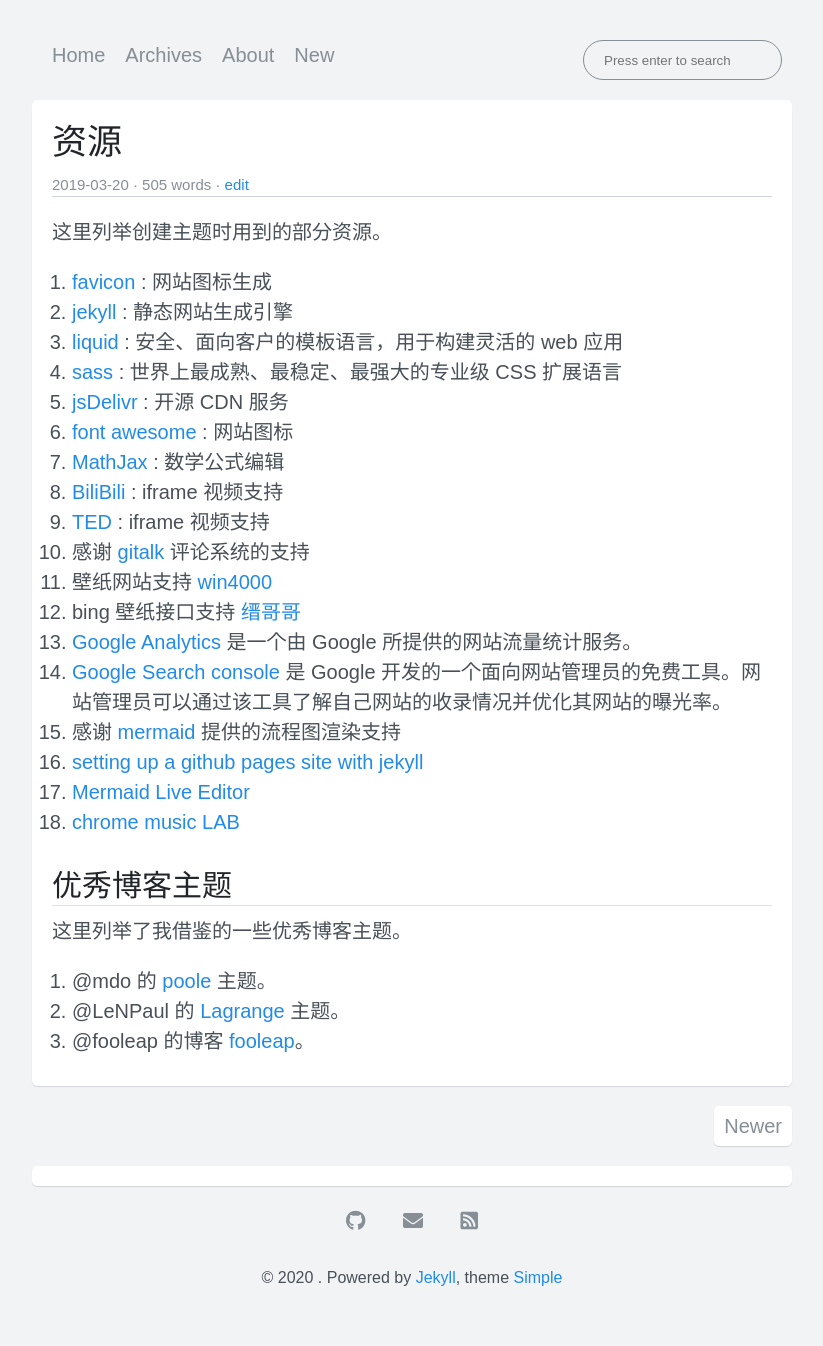
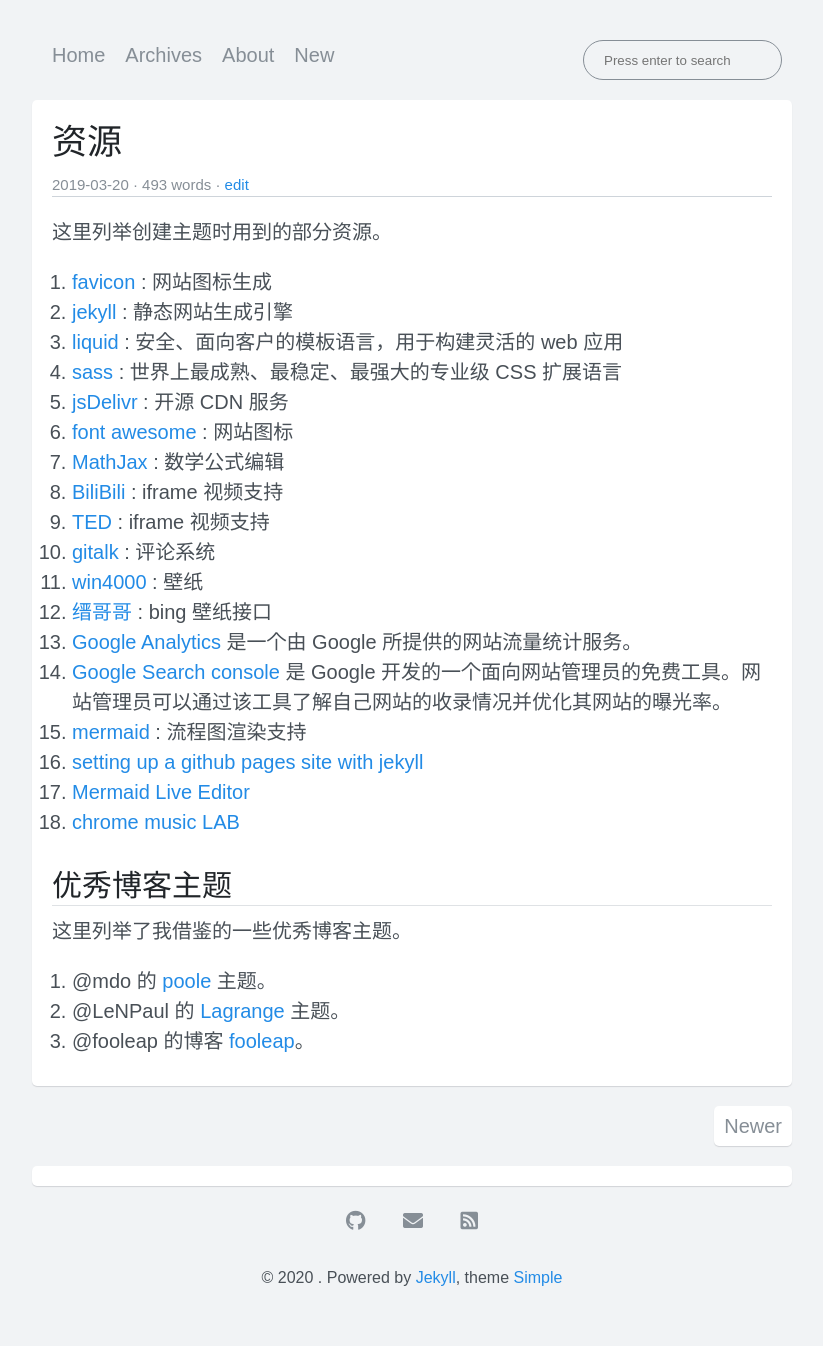
Before and after one commit to whenfung/simple, a Jekyll site: the page built from _posts/2019-03-20-resources.md, in a window 1280 px wide. Shown: the whole page, without its empty margins (228-1051 px from the left). Built offline with Jekyll 4.4.1, drawn with Linux system fonts in a browser that asks for light colours; nearby versions of some CDN libraries; comment, search, counter and statistics services are not loaded.

Commit message:
Update 2019-03-20-resources.md

```diff
--- a/_posts/2019-03-20-resources.md
+++ b/_posts/2019-03-20-resources.md
@@ -13,12 +13,12 @@
 7. [MathJax](https://www.mathjax.org/) : 数学公式编辑
 8. [BiliBili](https://www.bilibili.com/) : iframe 视频支持
 9. [TED](https://www.ted.com/) : iframe 视频支持
-10. 感谢 [gitalk](https://github.com/gitalk/gitalk) 评论系统的支持
-11. 壁纸网站支持 [win4000](http://www.win4000.com/)
-12. bing 壁纸接口支持 [缙哥哥](https://www.dujin.org/3618.html)
+10. [gitalk](https://github.com/gitalk/gitalk) : 评论系统
+11. [win4000](http://www.win4000.com/) : 壁纸
+12. [缙哥哥](https://www.dujin.org/3618.html) : bing 壁纸接口
 13. [Google Analytics](https://analytics.google.com/) 是一个由 Google 所提供的网站流量统计服务。
 14. [Google Search console](https://search.google.com/) 是 Google 开发的一个面向网站管理员的免费工具。网站管理员可以通过该工具了解自己网站的收录情况并优化其网站的曝光率。
-15. 感谢 [mermaid](https://github.com/mermaid-js/mermaid) 提供的流程图渲染支持
+15. [mermaid](https://github.com/mermaid-js/mermaid) : 流程图渲染支持
 16. [setting up a github pages site with jekyll](https://help.github.com/en/github/working-with-github-pages/setting-up-a-github-pages-site-with-jekyll)
 17. [Mermaid Live Editor](https://mermaid-js.github.io/mermaid-live-editor/)
 18. [chrome music LAB](https://musiclab.chromeexperiments.com/Experiments)
```
